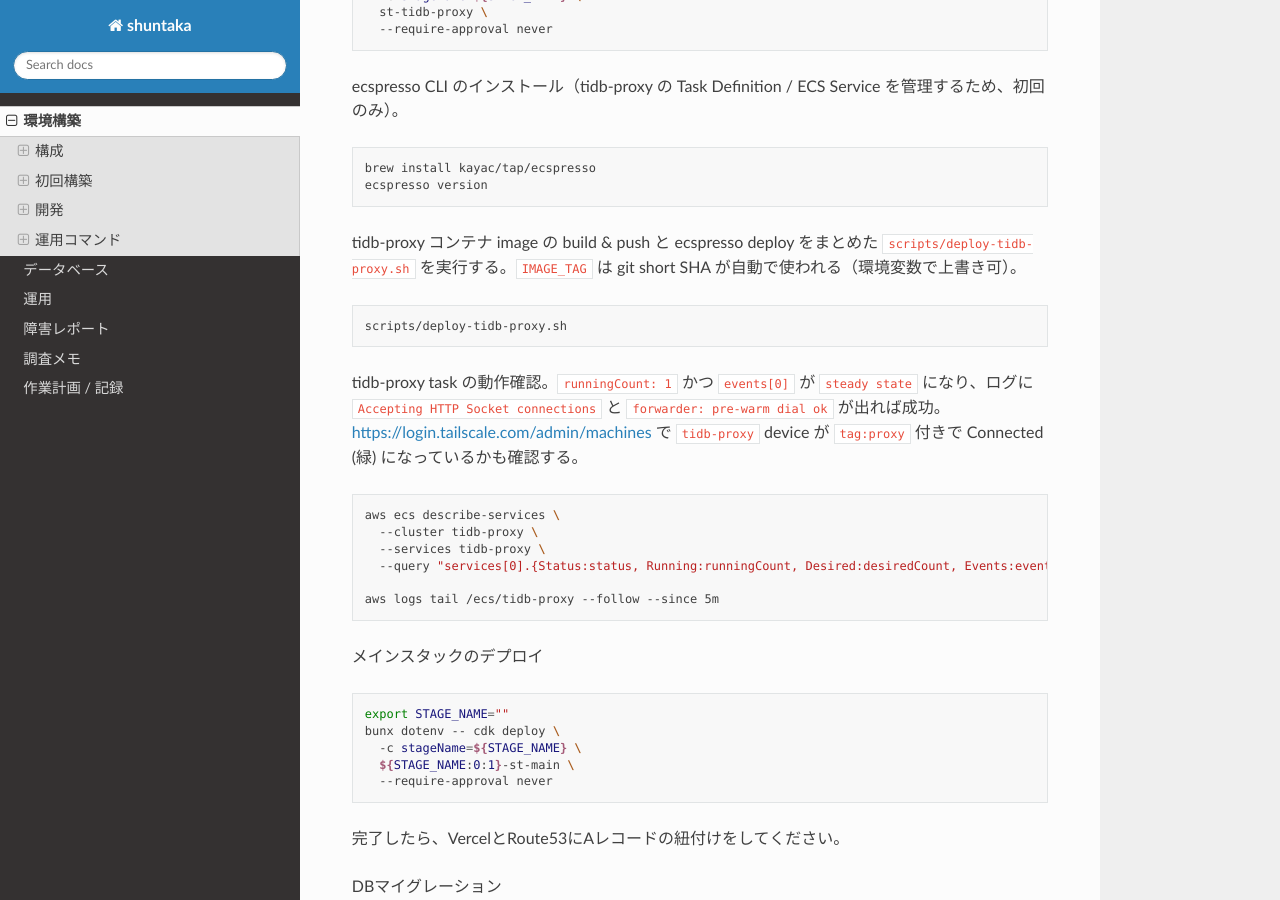
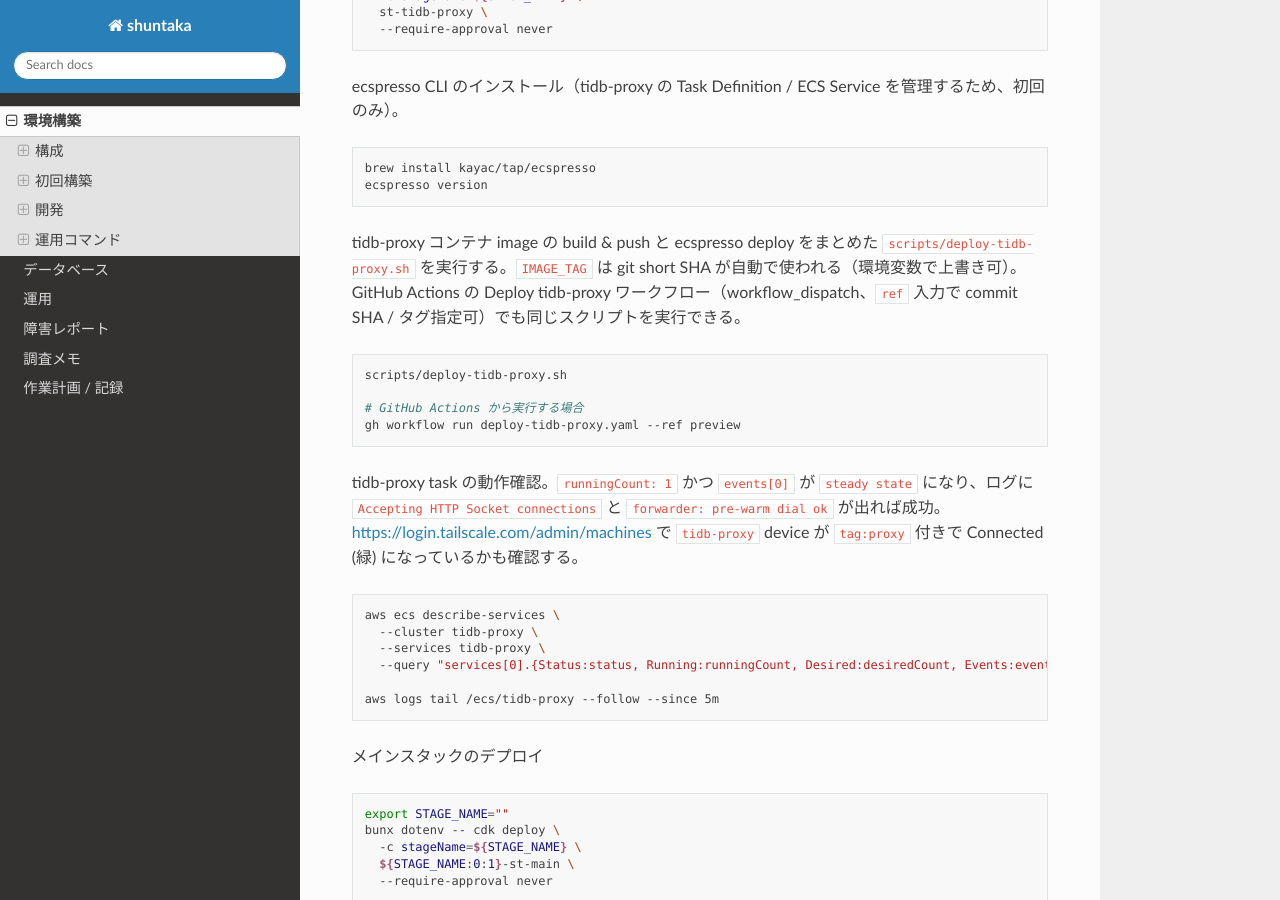
Before and after one commit to shuntaka9576/shuntaka-dev, a Sphinx documentation site: the page built from docs/source/01_development.md, in a window 1280 px wide and 900 px high, scrolled down 5192 px. Built offline with Sphinx 7.4.7 and the Read the Docs theme 3.1.0, drawn with Linux system fonts in a browser that asks for light colours; pages that are not in the unit, such as notebooks, are missing from menus.

Commit message:
ci: tidb-proxy の ecspresso デプロイを workflow_dispatch で実行できるワークフローを追加

````diff
--- a/docs/source/01_development.md
+++ b/docs/source/01_development.md
@@ -239,10 +239,13 @@ brew install kayac/tap/ecspresso
 ecspresso version
 ```
 
-tidb-proxy コンテナ image の build & push と ecspresso deploy をまとめた `scripts/deploy-tidb-proxy.sh` を実行する。`IMAGE_TAG` は git short SHA が自動で使われる（環境変数で上書き可）。
+tidb-proxy コンテナ image の build & push と ecspresso deploy をまとめた `scripts/deploy-tidb-proxy.sh` を実行する。`IMAGE_TAG` は git short SHA が自動で使われる（環境変数で上書き可）。GitHub Actions の Deploy tidb-proxy ワークフロー（workflow_dispatch、`ref` 入力で commit SHA / タグ指定可）でも同じスクリプトを実行できる。
 
 ```bash
 scripts/deploy-tidb-proxy.sh
+
+# GitHub Actions から実行する場合
+gh workflow run deploy-tidb-proxy.yaml --ref preview
 ```
 
 tidb-proxy task の動作確認。`runningCount: 1` かつ `events[0]` が `steady state` になり、ログに `Accepting HTTP Socket connections` と `forwarder: pre-warm dial ok` が出れば成功。<https://login.tailscale.com/admin/machines> で `tidb-proxy` device が `tag:proxy` 付きで Connected (緑) になっているかも確認する。
````
Also changed, not shown: 1 other file.
